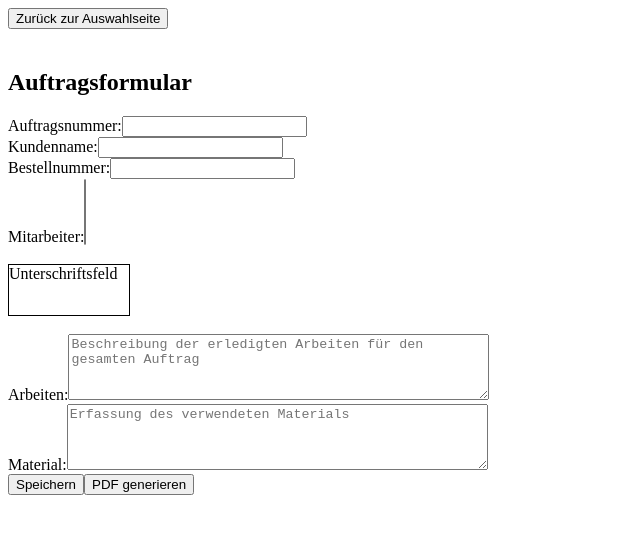
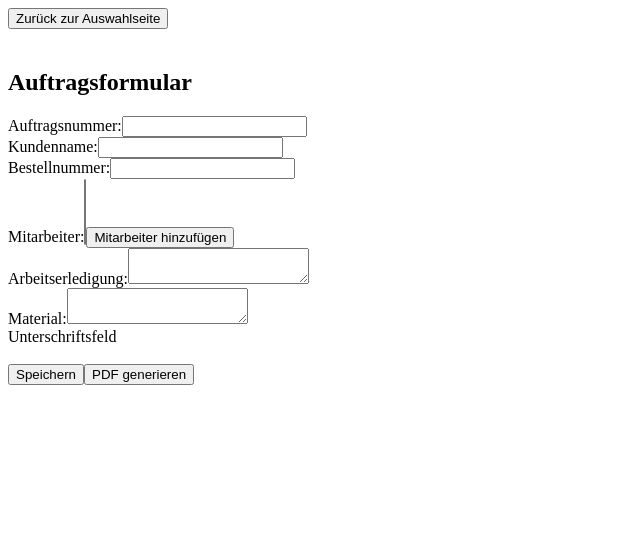
Before and after one commit to Slowmo1992/ArbeitsnachweisV1, a React (Vite) app: page / in a window 1280 px wide. Both pictures are taken after a click on the button "Neuer Auftrag". Shown: the top 534 px of the page, without its empty margins (0-640 px from the left). Built offline with nearby package versions, Linux system fonts and the light colour scheme.

Commit message:
Mitarbeiter kann einzeln hinzugefügt werden Pro Auftrag

```diff
--- a/src/Components/OrderForm.jsx
+++ b/src/Components/OrderForm.jsx
@@ -2,105 +2,64 @@ import React, { useState, useRef, useEffect } from 'react';
 import html2canvas from 'html2canvas';
 import jsPDF from 'jspdf';
 
-const useFormInput = (initialValue) => {
-  const [value, setValue] = useState(initialValue);
-  const handleChange = (e) => setValue(e.target.value);
-  return {
-    value,
-    onChange: handleChange
-  };
-};
-
-const OrderForm = ({ onSaveOrder, editOrder, availableEmployees }) => {
-  const orderNumber = useFormInput("");
-  const customerName = useFormInput("");
-  const purchaseOrderNumber = useFormInput("");
+const OrderForm = ({ onSaveOrder, availableEmployees }) => {
+  const [orderNumber, setOrderNumber] = useState('');
+  const [customerName, setCustomerName] = useState('');
+  const [purchaseOrderNumber, setPurchaseOrderNumber] = useState('');
   const [employees, setEmployees] = useState([]);
   const [workDetails, setWorkDetails] = useState({});
-  const workDescriptions = useFormInput("");
-  const materials = useFormInput("");
+  const [workDescriptions, setWorkDescriptions] = useState('');
+  const [materials, setMaterials] = useState('');
   const signatureRef = useRef(null);
+  const [employeeNames, setEmployeeNames] = useState([]);
 
   useEffect(() => {
-    if (editOrder) {
-      orderNumber.onChange({ target: { value: editOrder.orderNumber } });
-      customerName.onChange({ target: { value: editOrder.customerName } });
-      purchaseOrderNumber.onChange({ target: { value: editOrder.purchaseOrderNumber } });
-      setEmployees(editOrder.employees || []);
-      setWorkDetails(editOrder.workDetails || {});
-      workDescriptions.onChange({ target: { value: editOrder.workDescriptions || "" } });
-      materials.onChange({ target: { value: editOrder.materials || "" } });
+    setEmployeeNames(availableEmployees);
+  }, [availableEmployees]);
+
+  const handleAddEmployee = () => {
+    const selectedEmployees = Array.from(document.getElementById("employeeSelect").selectedOptions).map(option => option.value);
+    setEmployees(prevEmployees => [...prevEmployees, ...selectedEmployees]);
+    setWorkDetails(prevDetails => {
+      const updatedDetails = { ...prevDetails };
+      selectedEmployees.forEach(employee => {
+        if (!updatedDetails[employee]) {
+          updatedDetails[employee] = { date: '', hours: '' };
         }
-  }, [editOrder]);
-
-  const handleAddWorkDay = (employee) => {
-    setWorkDetails(prev => ({
-      ...prev,
-      [employee]: [
-        ...(prev[employee] || []),
-        { date: '', hours: '' }
-      ]
-    }));
-  };
-
-  const handleRemoveWorkDay = (employee, index) => {
-    setWorkDetails(prev => {
-      const updatedEmployeeDetails = [...prev[employee]];
-      updatedEmployeeDetails.splice(index, 1);
-      return {
-        ...prev,
-        [employee]: updatedEmployeeDetails
-      };
       });
-  };
-
-  const handleWorkDetailChange = (employee, index, field, value) => {
-    setWorkDetails(prev => {
-      const updatedEmployeeDetails = [...prev[employee]];
-      updatedEmployeeDetails[index] = {
-        ...updatedEmployeeDetails[index],
-        [field]: value
-      };
-      return {
-        ...prev,
-        [employee]: updatedEmployeeDetails
-      };
+      return updatedDetails;
     });
+    setEmployeeNames(prevNames => prevNames.filter(name => !selectedEmployees.includes(name)));
   };
 
   const handleSaveOrder = (e) => {
     e.preventDefault();
-    const updatedOrder = {
-      orderNumber: orderNumber.value,
-      customerName: customerName.value,
-      purchaseOrderNumber: purchaseOrderNumber.value,
+    const orderData = {
+      orderNumber,
+      customerName,
+      purchaseOrderNumber,
       employees,
       workDetails,
-      workDescriptions: workDescriptions.value,
-      materials: materials.value
+      workDescriptions,
+      materials
     };
-    onSaveOrder(updatedOrder);
+    onSaveOrder(orderData);
   };
 
   const handleGeneratePDF = () => {
     html2canvas(signatureRef.current).then((canvas) => {
       const imgData = canvas.toDataURL('image/png');
       const pdf = new jsPDF();
-
-      pdf.text(`Auftragsnummer: ${orderNumber.value}`, 10, 10);
-      pdf.text(`Kundenname: ${customerName.value}`, 10, 20);
-      pdf.text(`Bestellnummer: ${purchaseOrderNumber.value}`, 10, 30);
-
+      pdf.text(`Auftragsnummer: ${orderNumber}`, 10, 10);
+      pdf.text(`Kundenname: ${customerName}`, 10, 20);
+      pdf.text(`Bestellnummer: ${purchaseOrderNumber}`, 10, 30);
       employees.forEach((employee, index) => {
         pdf.text(`Mitarbeiter ${index + 1}: ${employee}`, 10, 40 + index * 10);
-        pdf.text(`Datum: ${workDetails[employee]?.date || 'N/A'}, Arbeitsstunden: ${workDetails[employee]?.hours || 'N/A'}`, 10, 50 + index * 10);
+        pdf.text(`Datum: ${workDetails[employee]?.date || 'N/A'}, Stunden: ${workDetails[employee]?.hours || 'N/A'}`, 10, 50 + index * 10);
       });
-
-      pdf.text(`Arbeitserledigung: ${workDescriptions.value}`, 10, 60 + employees.length * 10);
-      pdf.text(`Material: ${materials.value}`, 10, 70 + employees.length * 10);
-
+      pdf.text(`Arbeitserledigung: ${workDescriptions}`, 10, 60 + employees.length * 10);
+      pdf.text(`Material: ${materials}`, 10, 70 + employees.length * 10);
       pdf.addImage(imgData, 'PNG', 10, 80 + employees.length * 10, 100, 40);
-
       pdf.save('Auftrag_mit_Unterschrift.pdf');
     });
   };
@@ -111,63 +70,65 @@ const OrderForm = ({ onSaveOrder, editOrder, availableEmployees }) => {
       <form onSubmit={handleSaveOrder}>
         <label>
           Auftragsnummer:
-          <input type="text" {...orderNumber} />
+          <input type="text" value={orderNumber} onChange={(e) => setOrderNumber(e.target.value)} />
         </label>
         <br />
         <label>
           Kundenname:
-          <input type="text" {...customerName} />
+          <input type="text" value={customerName} onChange={(e) => setCustomerName(e.target.value)} />
         </label>
         <br />
         <label>
           Bestellnummer:
-          <input type="text" {...purchaseOrderNumber} />
+          <input type="text" value={purchaseOrderNumber} onChange={(e) => setPurchaseOrderNumber(e.target.value)} />
         </label>
         <br />
         <label>
           Mitarbeiter:
-          <select multiple value={employees} onChange={(e) => setEmployees(Array.from(e.target.selectedOptions, option => option.value))}>
-            {availableEmployees.map((employee, index) => (
+          <select id="employeeSelect" multiple>
+            {employeeNames.map((employee, index) => (
               <option key={index} value={employee}>
                 {employee}
               </option>
             ))}
           </select>
         </label>
-        <br />
-        {employees.map((employee) => (
+        <button type="button" onClick={handleAddEmployee}>Mitarbeiter hinzufügen</button>
+        {employees.map(employee => (
           <div key={employee}>
             <h3>{employee}</h3>
-            {workDetails[employee]?.map((detail, index) => (
-              <div key={index}>
             <label>
               Datum:
-                  <input type="date" value={detail.date || ''} onChange={(e) => handleWorkDetailChange(employee, index, 'date', e.target.value)} />
+              <input
+                type="date"
+                value={workDetails[employee]?.date || ''}
+                onChange={(e) => setWorkDetails(prev => ({ ...prev, [employee]: { ...prev[employee], date: e.target.value } }))}
+              />
             </label>
             <label>
-                  Arbeitsstunden:
-                  <input type="number" value={detail.hours || ''} onChange={(e) => handleWorkDetailChange(employee, index, 'hours', e.target.value)} />
+              Stunden:
+              <input
+                type="number"
+                value={workDetails[employee]?.hours || ''}
+                onChange={(e) => setWorkDetails(prev => ({ ...prev, [employee]: { ...prev[employee], hours: e.target.value } }))}
+              />
             </label>
-                <button type="button" onClick={() => handleRemoveWorkDay(employee, index)}>Tag entfernen</button>
-              </div>
-            ))}
-            <button type="button" onClick={() => handleAddWorkDay(employee)}>Weiteren Tag hinzufügen</button>
           </div>
         ))}
         <br />
-        <div ref={signatureRef} style={{ border: '1px solid black', width: '120px', height: '50px' }}>
-          Unterschriftsfeld
-        </div>
-        <br />
         <label>
-          Arbeiten:
-          <textarea {...workDescriptions} rows={4} cols={50} placeholder="Beschreibung der erledigten Arbeiten für den gesamten Auftrag" />
+          Arbeitserledigung:
+          <textarea value={workDescriptions} onChange={(e) => setWorkDescriptions(e.target.value)} />
         </label>
         <br />
         <label>
           Material:
-          <textarea {...materials} rows={4} cols={50} placeholder="Erfassung des verwendeten Materials" />
+          <textarea value={materials} onChange={(e) => setMaterials(e.target.value)} />
         </label>
+        <br />
+        <div ref={signatureRef}>
+          Unterschriftsfeld
+        </div>
         <br />
         <button type="submit">Speichern</button>
         <button type="button" onClick={handleGeneratePDF}>PDF generieren</button>
```
Lines whose indentation alone changed are shown as unchanged.
